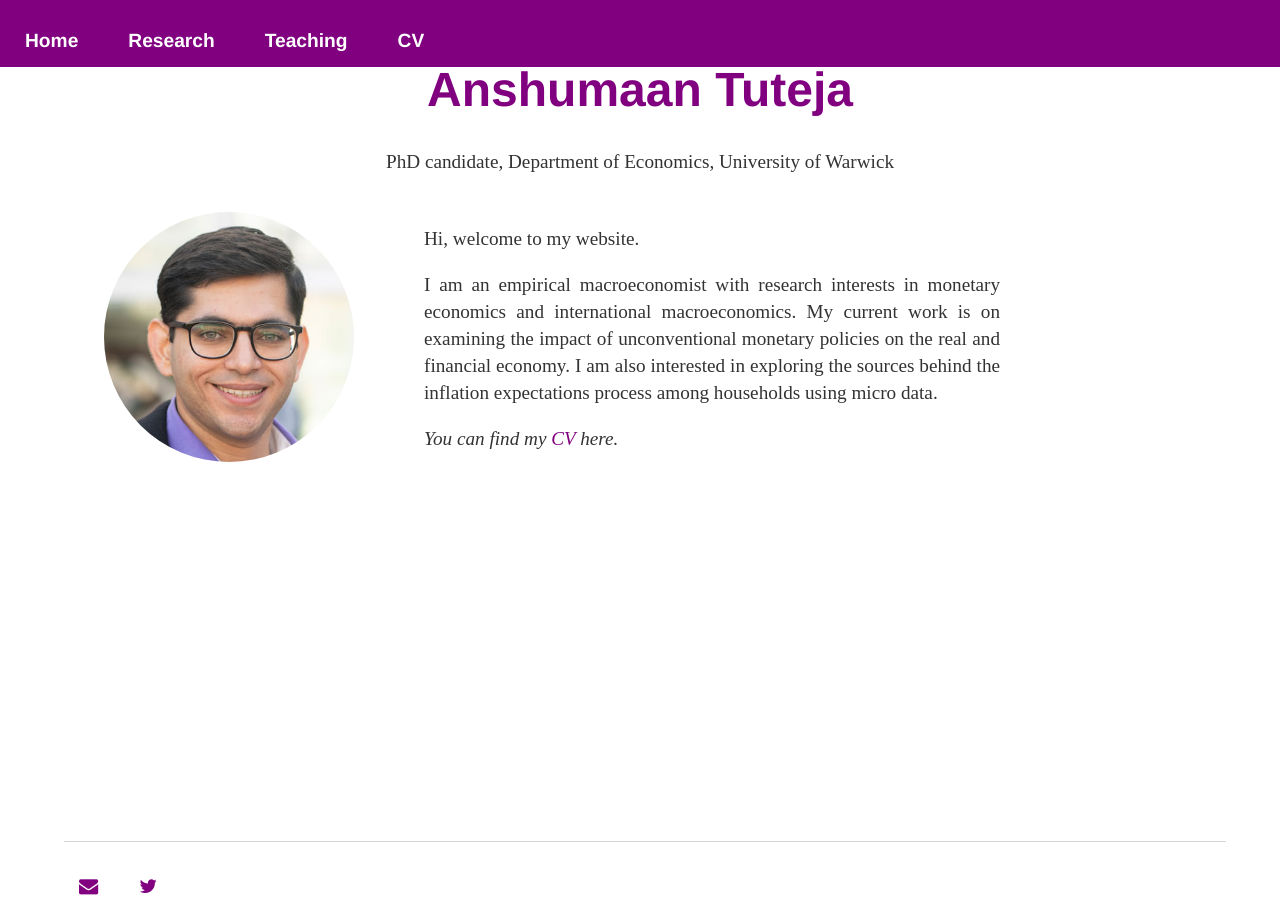
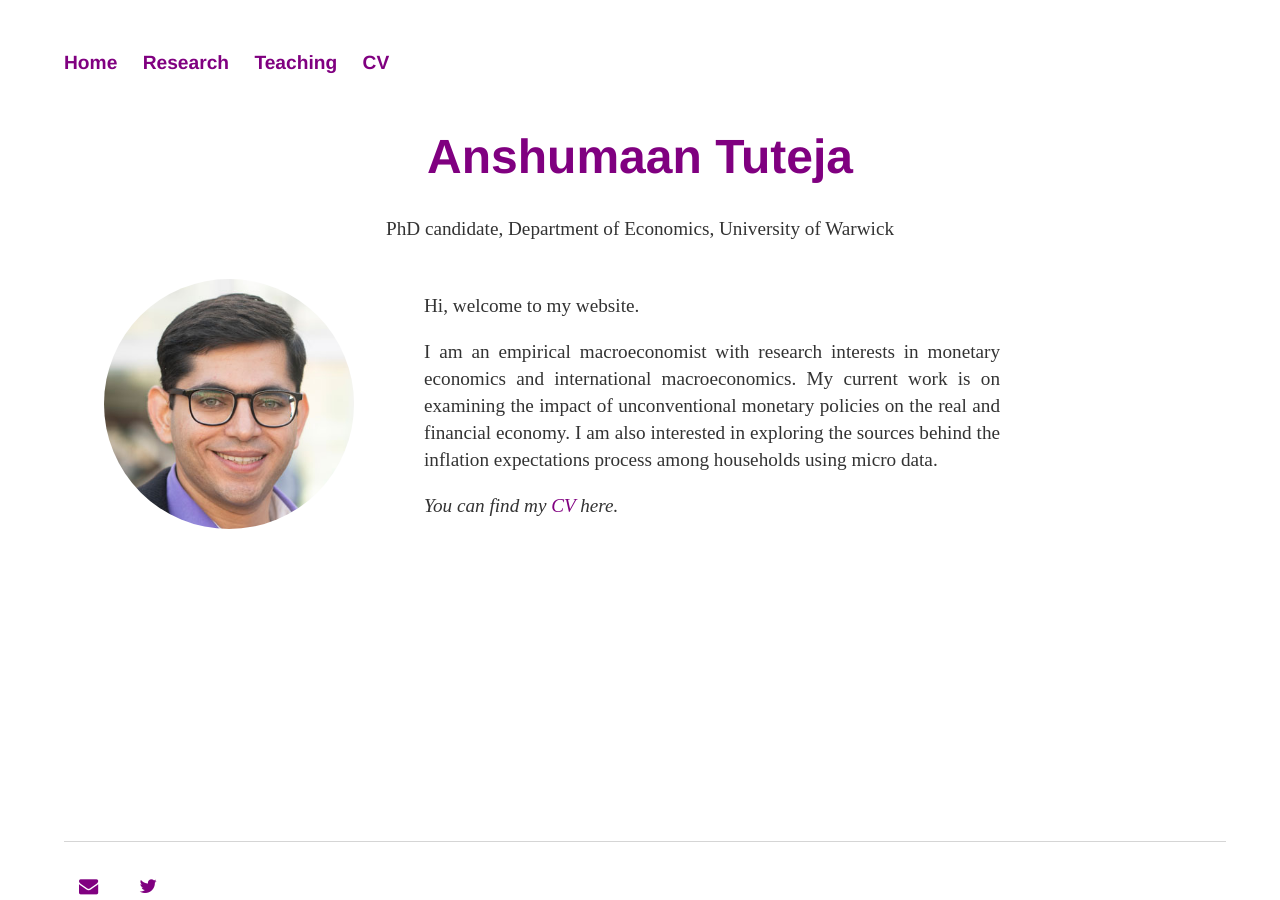
Before and after one commit to anshumaan-tuteja/anshumaan-tuteja.github.io, a Jekyll site: the page built from index.html, in a window 1280 px wide and 900 px high. Built offline with Jekyll 4.4.1, drawn with Linux system fonts in a browser that asks for light colours.

Commit message:
Reverting to Jul 25

```diff
--- a/css/main.css
+++ b/css/main.css
@@ -6,7 +6,6 @@
    flex-wrap: wrap;
    flex-direction: column;
    width: 95%;
-   margin-top: 150px;
    /* height: 95%;  */
    }
 
@@ -25,31 +24,6 @@
     /* background: #008000; */
     flex-basis: 100%;
   }
-
-nav {
-  overflow: hidden;
-  background-color: #800080;
-  position: fixed;
-  top: 0;
-  left: 0;
-  width: 100%;
-}
-
-nav a {
-   float: left;
-   display: block;
-   padding: 8px 10px;
-   font-size: 1em;
-   text-align: center;
-   text-decoration: none;
-   color: #FFFFFF;
-}
-
-nav a:hover {
-  background: #ddd;
-  text-decoration: none;
-  color: #800080;
-}
 
 /* Target nav ul and footer ul */
 nav ul, footer ul {
@@ -174,7 +148,6 @@
     main {
       flex-wrap: nowrap;
       width: 90%;
-      margin-top: 200px;
       /* height: 95%; */
 
     }
@@ -209,8 +182,4 @@
 
 }
 
-nav a {
-   padding: 8px 25px;
-}
-
   }
```
